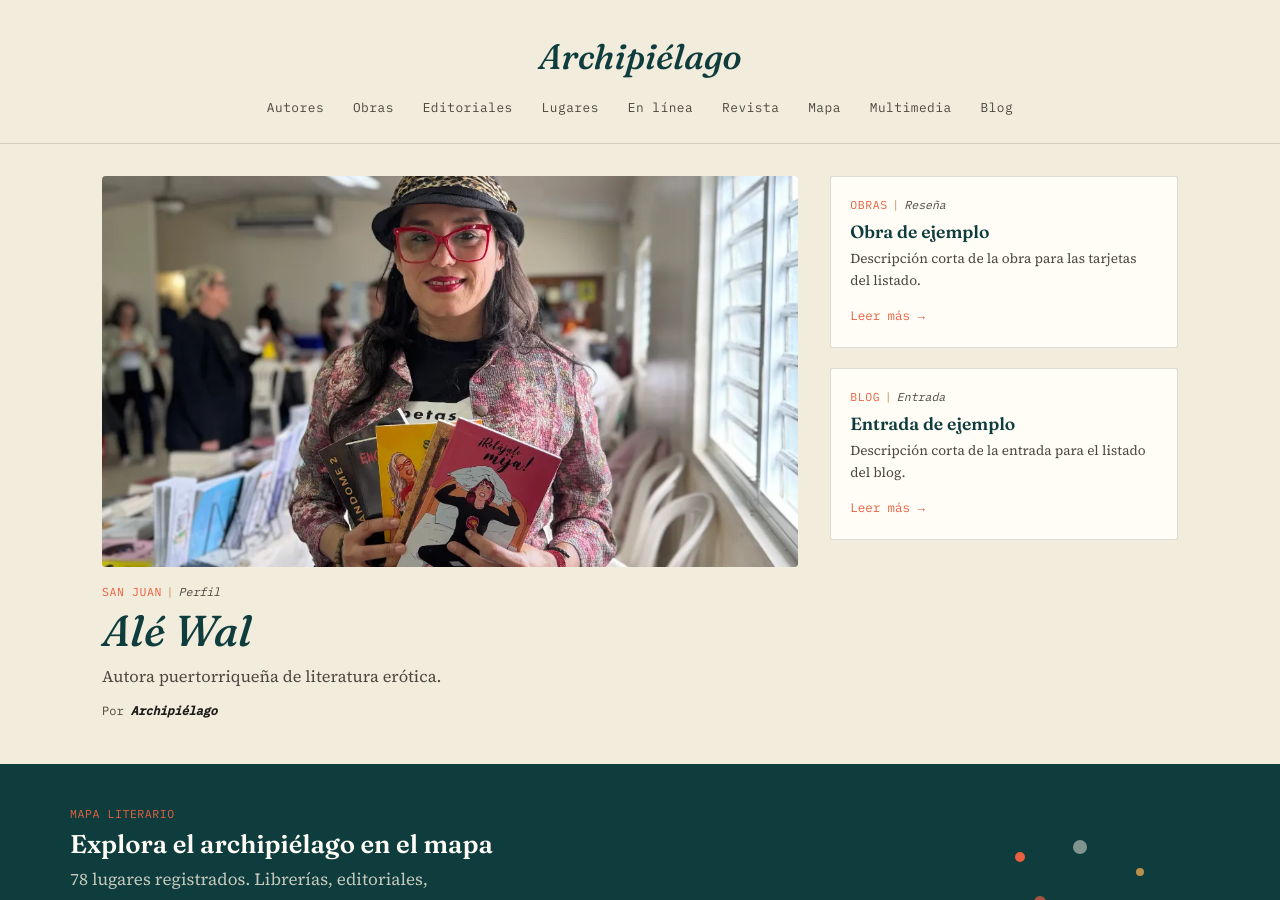
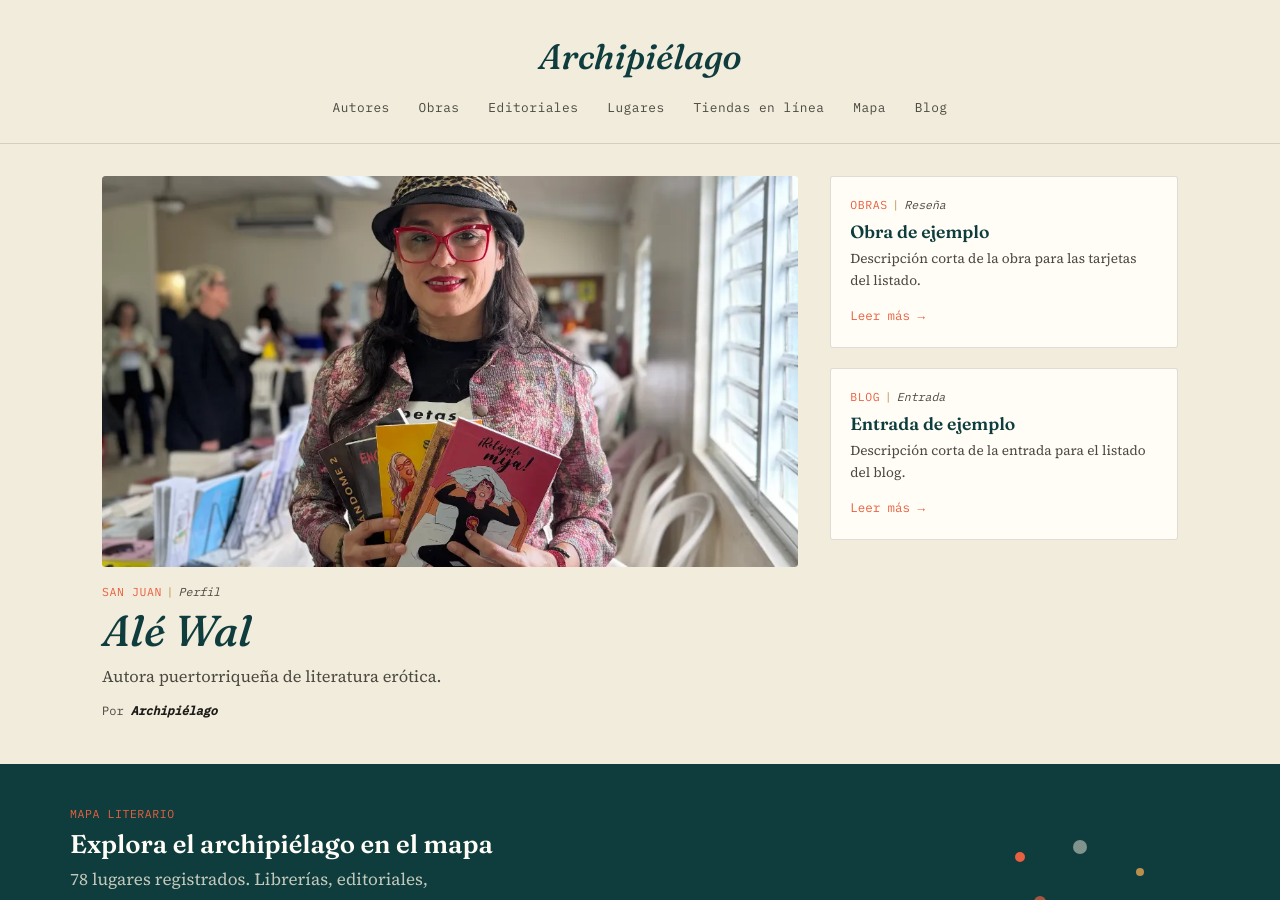
Before and after one commit to rgjanet/archipielago, a Jekyll site: the page built from index.html, in a window 1280 px wide and 900 px high. Built offline with Jekyll 4.4.1, drawn with Linux system fonts in a browser that asks for light colours; part of the change alters nothing that is shown.

Commit message:
Update Ajustes del sitio “nav”

```diff
--- a/_data/nav.yml
+++ b/_data/nav.yml
@@ -1,10 +1,15 @@
 links:
-  - { label: "Autores", url: "/autores/" }
-  - { label: "Obras", url: "/obras/" }
-  - { label: "Editoriales", url: "/editoriales/" }
-  - { label: "Lugares", url: "/lugares/" }
-  - { label: "En línea", url: "/tiendas-en-linea/" }
-  - { label: "Revista", url: "/revista/" }
-  - { label: "Mapa", url: "/mapa/" }
-  - { label: "Multimedia", url: "/multimedia/" }
-  - { label: "Blog", url: "/blog/" }
+  - label: Autores
+    url: /autores/
+  - label: Obras
+    url: /obras/
+  - label: Editoriales
+    url: /editoriales/
+  - label: Lugares
+    url: /lugares/
+  - label: Tiendas en línea
+    url: /tiendas-en-linea/
+  - label: Mapa
+    url: /mapa/
+  - label: Blog
+    url: /blog/
```
